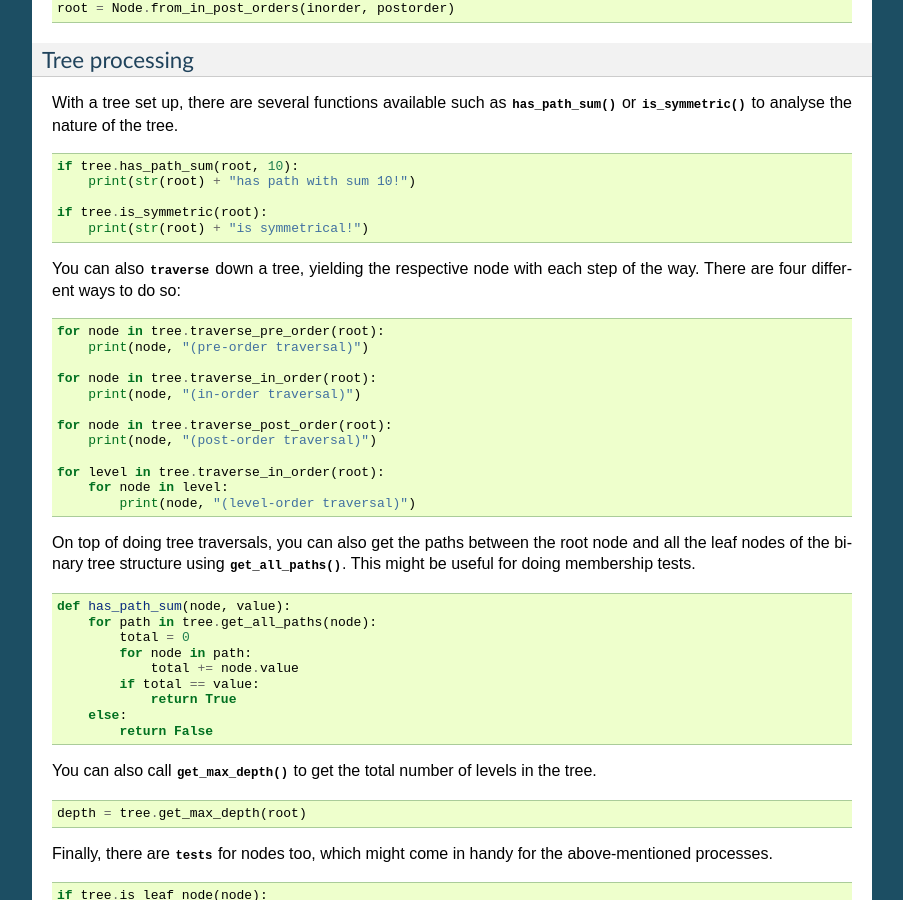
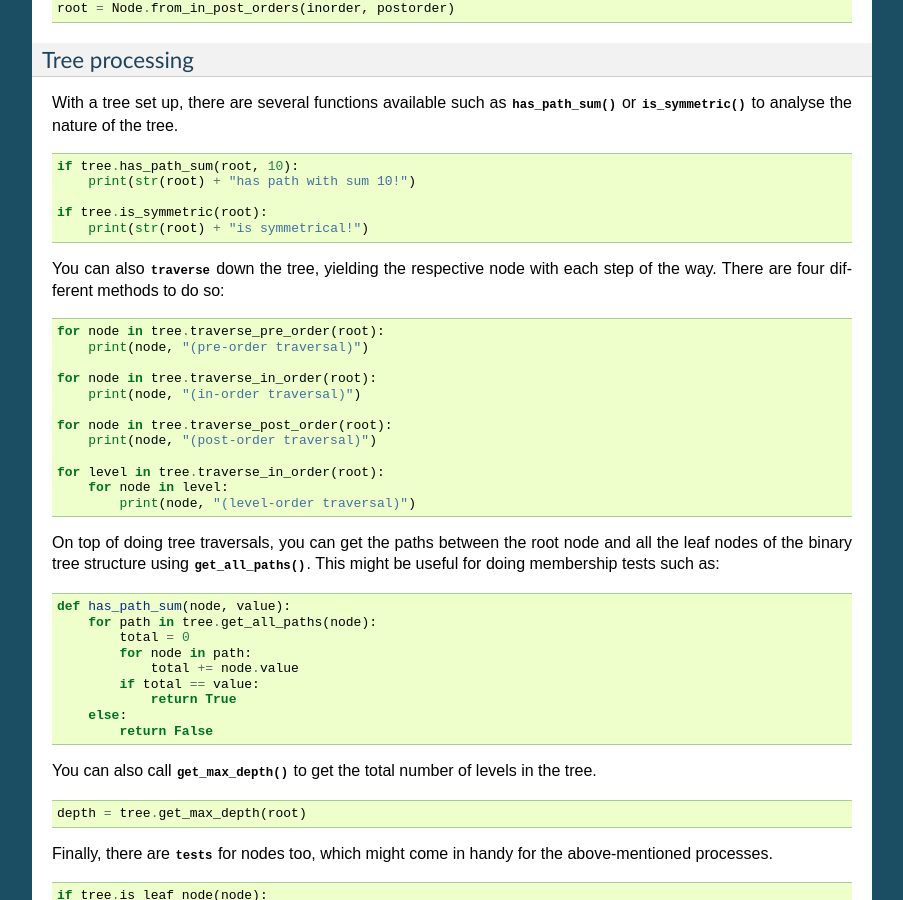
Before and after one commit to david-xhk/binary_tree, a Sphinx documentation site: the page built from docs/readme.rst, in a window 1280 px wide and 900 px high, scrolled down 1542 px. Shown: the whole window, without its empty margins (198-1101 px from the left). Built offline with Sphinx 7.4.7, drawn with Linux system fonts in a browser that asks for light colours.

Commit message:
Changes to readme.rst

```diff
--- a/docs/readme.rst
+++ b/docs/readme.rst
@@ -87,7 +87,7 @@ With a tree set up, there are several functions available such as :func:`~binary
     if tree.is_symmetric(root):
         print(str(root) + "is symmetrical!")
 
-You can also :func:`traverse <binary_tree.traverse_pre_order>` down a tree, yielding the respective node with each step of the way. There are four different ways to do so::
+You can also :func:`traverse <binary_tree.traverse_pre_order>` down the tree, yielding the respective node with each step of the way. There are four different methods to do so::
 
     for node in tree.traverse_pre_order(root):
         print(node, "(pre-order traversal)")
@@ -102,7 +102,7 @@ You can also :func:`traverse <binary_tree.traverse_pre_order>` down a tree, yiel
         for node in level:
             print(node, "(level-order traversal)")
 
-On top of doing tree traversals, you can also get the paths between the root node and all the leaf nodes of the binary tree structure using :func:`~binary_tree.get_all_paths`. This might be useful for doing membership tests. ::
+On top of doing tree traversals, you can get the paths between the root node and all the leaf nodes of the binary tree structure using :func:`~binary_tree.get_all_paths`. This might be useful for doing membership tests such as::
 
     def has_path_sum(node, value):
         for path in tree.get_all_paths(node):
```
Also changed, not shown: other parts of docs/readme.rst (+2 -2 lines).
